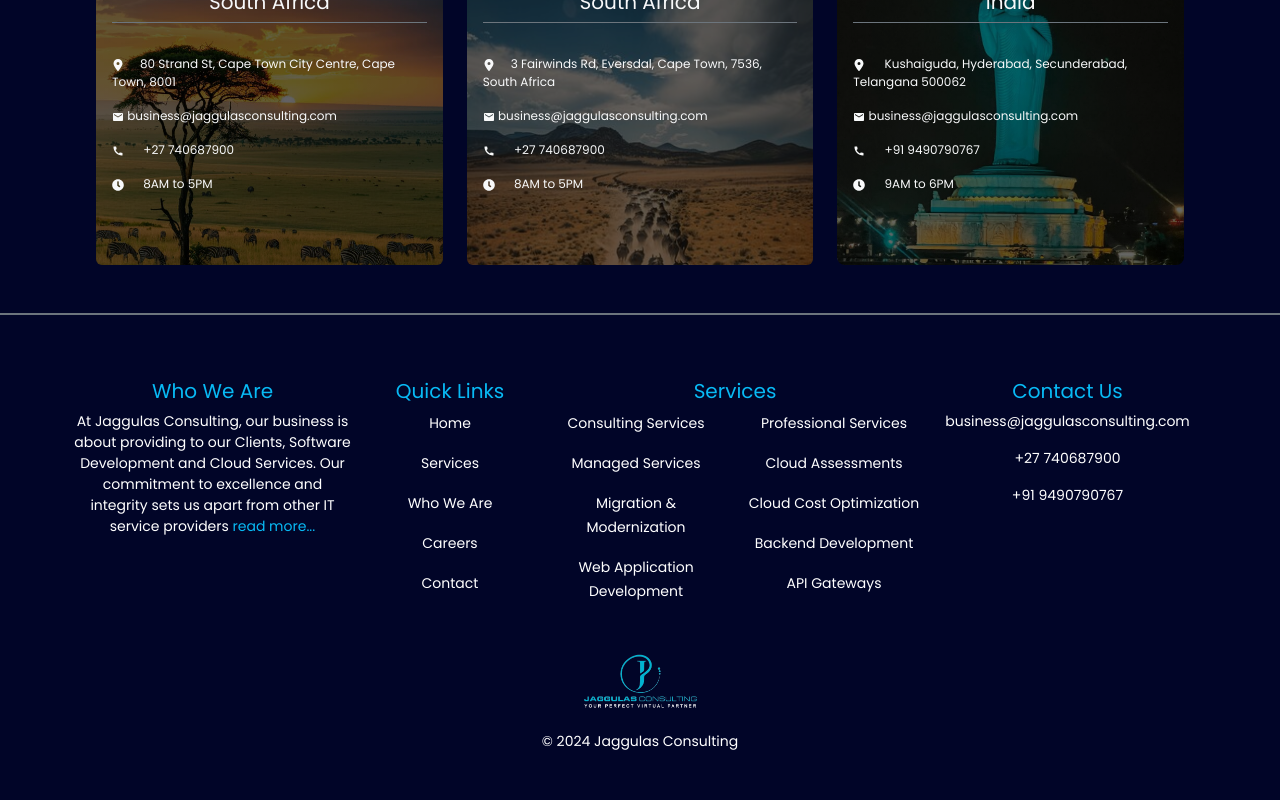
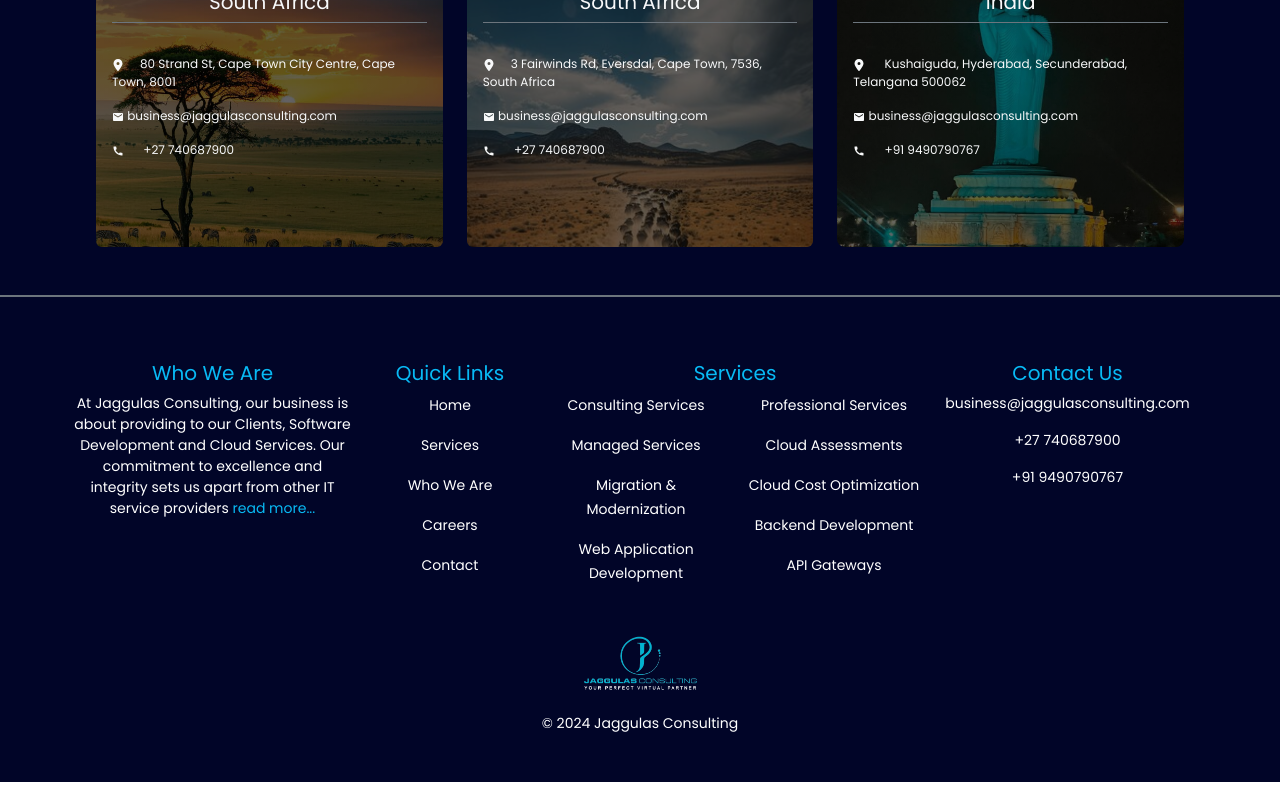
Before and after one commit to EfeBanks/jaggulas-consulting1, a React (Create React App) app: page / in a window 1280 px wide. Shown: the part 2498-3298 px from the top of the page. Built offline with nearby package versions, Linux system fonts and the light colour scheme.

Commit message:
Update
Time removed from location section

```diff
--- a/src/App.css
+++ b/src/App.css
@@ -743,5 +743,5 @@
 
 
 
-
+/* Password: @JaggulasConsulting1 */
 /* 1.618 - the golden division rule of Illustrator */
--- a/src/components/JCLocation.jsx
+++ b/src/components/JCLocation.jsx
@@ -2,7 +2,8 @@
 import { FaLocationDot } from "react-icons/fa6";
 import { MdEmail } from "react-icons/md";
 import { MdCall } from "react-icons/md";
-import { FaClock } from "react-icons/fa";
+//import { FaClock } from "react-icons/fa";
+
 
 export default function JCLocation() {
   return (
@@ -23,9 +24,9 @@
                     <div className="call my-3">
                       <span className='me-3'><MdCall/></span> +27 740687900
                     </div>
-                    <div className="time">
+                    {/* <div className="time">
                       <span className='me-3'><FaClock/></span> 8AM to 5PM
-                    </div>
+                    </div> */}
 
                   </div>
 
@@ -45,9 +46,7 @@
                     <div className="call my-3">
                       <span className='me-3'><MdCall/></span> +27 740687900
                     </div>
-                    <div className="time">
-                      <span className='me-3'><FaClock/></span> 8AM to 5PM
-                    </div>
+
 
                   </div>
 
@@ -69,10 +68,6 @@
                       <span className='me-3'><MdCall/></span> +91 9490790767
                     </div>
 
-                    <div className="time">
-                      <span className='me-3'><FaClock/></span> 9AM to 6PM
-                    </div>
-
                 </div>
               </div>
 
```
